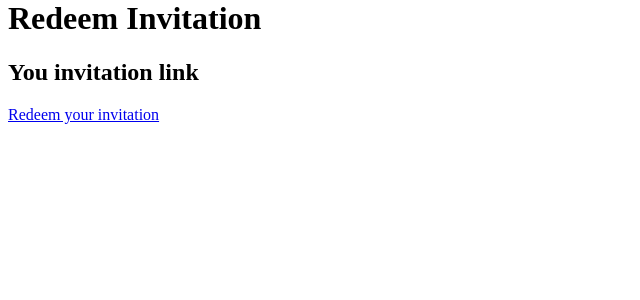
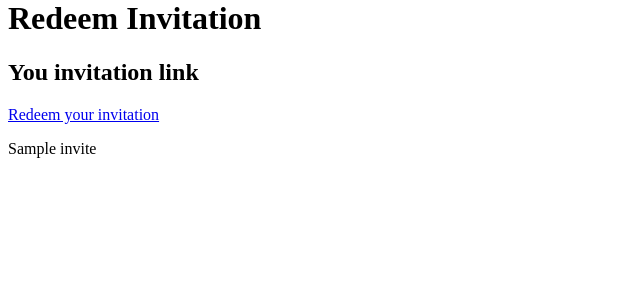
Before and after one commit to cloud-gov/uaa-extras, a Python web app: template uaaextras/templates/redeem.html in a window 1280 px wide. Shown: the part 21-321 px from the top of the page, without its empty margins (0-640 px from the left). Run offline with Jinja, Linux system fonts and the light colour scheme; the template is opened without the code that fills it: most values are stand-ins (such as "Sample title", 1, 10 or a date in 2020); some libraries are stand-ins or nearby versions.

Commit message:
Create a redeem link page that shows the entire redeem link

```diff
--- a/uaaextras/templates/redeem.html
+++ b/uaaextras/templates/redeem.html
@@ -4,9 +4,10 @@
 
 {% block content %}
 
-{% if uaa_invite_link %}
+{% if invite %}
 <h2>You invitation link</h2>
-<a href="{{ uaa_invite_link }}">Redeem your invitation</a>
+<a href="{{ invite }}">Redeem your invitation</a>
+<p>{{ invite }}</p>
 {% endif %}
 
 {% endblock %}
```
